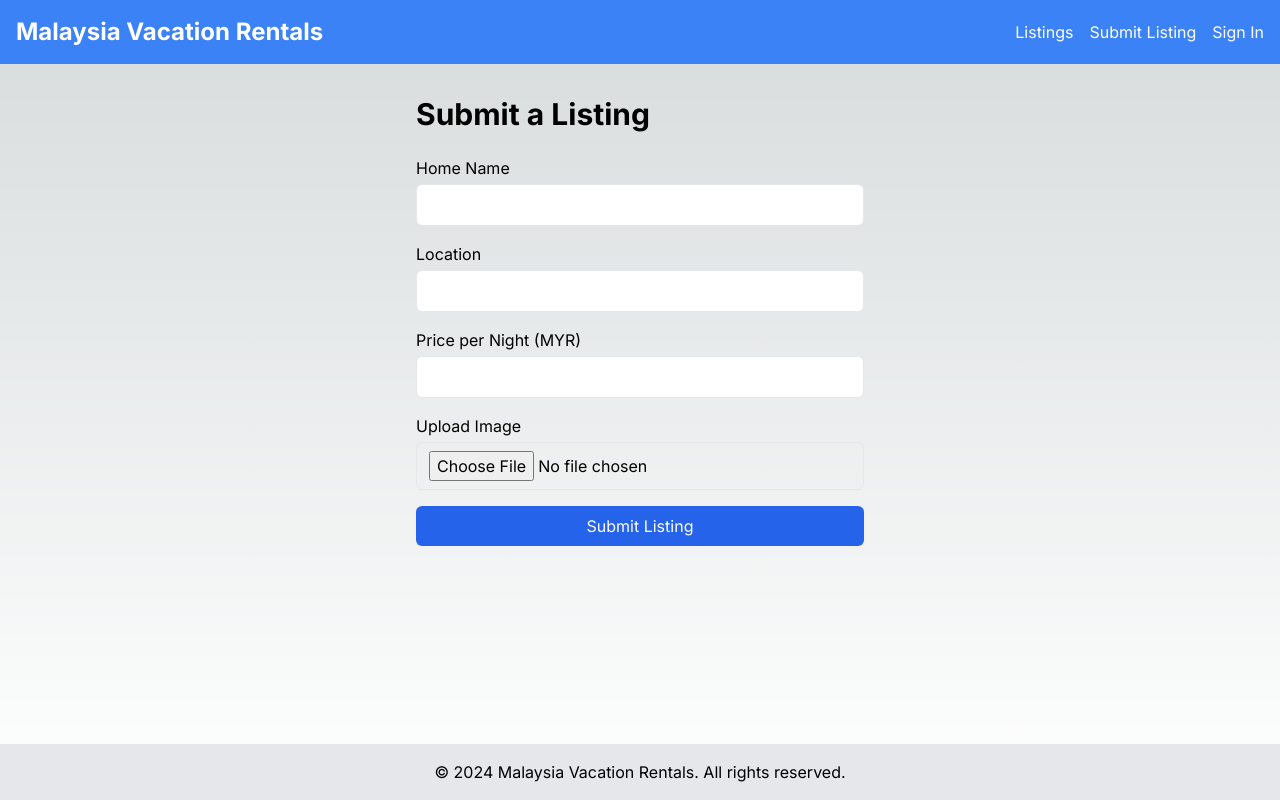
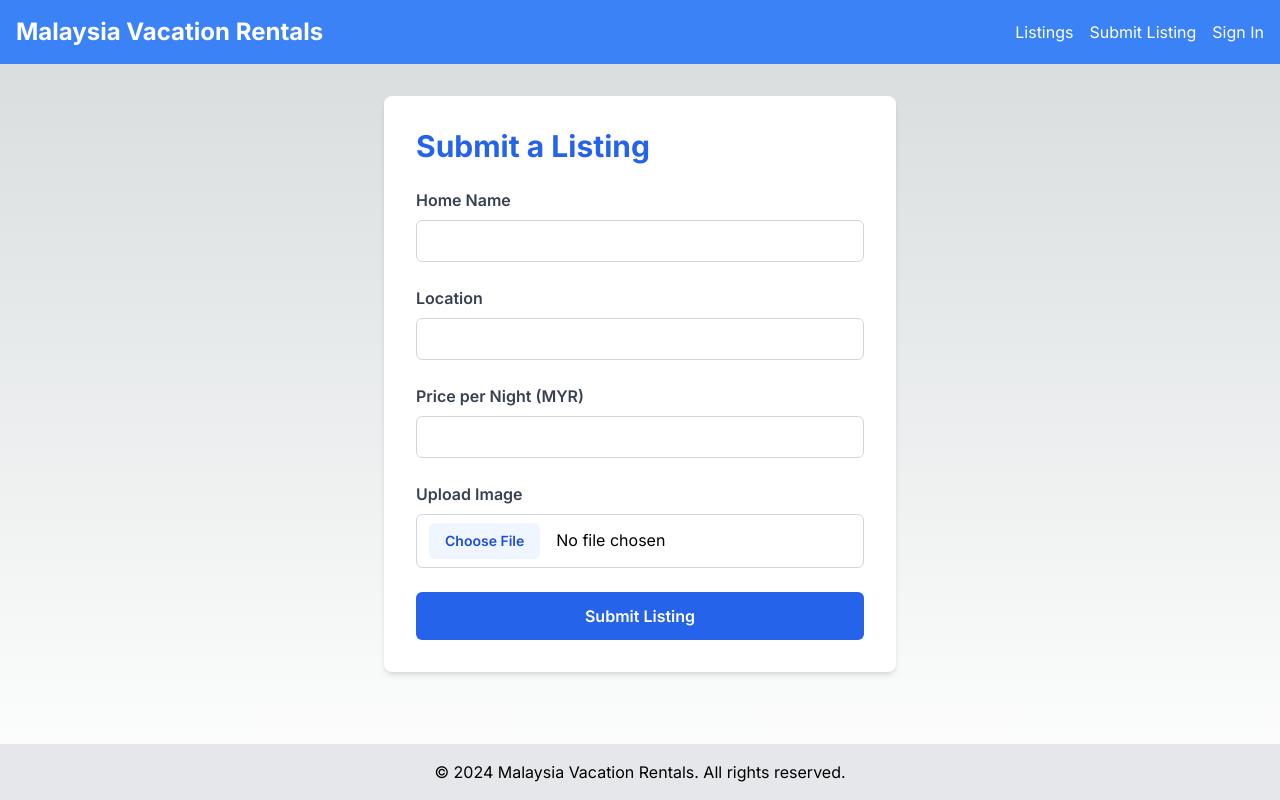
Before and after one commit to eddfulus/aidertest2, a Next.js app: page /submit-listing in a window 1280 px wide. Built offline with nearby package versions, Linux system fonts and the light colour scheme; no server answers.

Commit message:
Enhance the submit listing page with improved styling and layout.

```diff
--- a/app/submit-listing/page.tsx
+++ b/app/submit-listing/page.tsx
@@ -66,11 +66,11 @@ export default function SubmitListing() {
   };
 
   return (
-    <div className="max-w-md mx-auto">
-      <h1 className="text-3xl font-bold mb-6">Submit a Listing</h1>
-      <form onSubmit={handleSubmit} className="space-y-4">
+    <div className="max-w-lg mx-auto bg-white p-8 rounded-lg shadow-md">
+      <h1 className="text-3xl font-bold mb-6 text-blue-600">Submit a Listing</h1>
+      <form onSubmit={handleSubmit} className="space-y-6">
         <div>
-          <label htmlFor="homeName" className="block mb-1">Home Name</label>
+          <label htmlFor="homeName" className="block mb-2 font-semibold text-gray-700">Home Name</label>
           <input
             type="text"
             id="homeName"
@@ -78,11 +78,11 @@ export default function SubmitListing() {
             value={formData.homeName}
             onChange={handleChange}
             required
-            className="w-full px-3 py-2 border rounded-md"
+            className="w-full px-3 py-2 border border-gray-300 rounded-md focus:outline-none focus:ring-2 focus:ring-blue-500"
           />
         </div>
         <div>
-          <label htmlFor="location" className="block mb-1">Location</label>
+          <label htmlFor="location" className="block mb-2 font-semibold text-gray-700">Location</label>
           <input
             type="text"
             id="location"
@@ -90,11 +90,11 @@ export default function SubmitListing() {
             value={formData.location}
             onChange={handleChange}
             required
-            className="w-full px-3 py-2 border rounded-md"
+            className="w-full px-3 py-2 border border-gray-300 rounded-md focus:outline-none focus:ring-2 focus:ring-blue-500"
           />
         </div>
         <div>
-          <label htmlFor="price" className="block mb-1">Price per Night (MYR)</label>
+          <label htmlFor="price" className="block mb-2 font-semibold text-gray-700">Price per Night (MYR)</label>
           <input
             type="number"
             id="price"
@@ -104,21 +104,21 @@ export default function SubmitListing() {
             required
             min="0"
             step="0.01"
-            className="w-full px-3 py-2 border rounded-md"
+            className="w-full px-3 py-2 border border-gray-300 rounded-md focus:outline-none focus:ring-2 focus:ring-blue-500"
           />
         </div>
         <div>
-          <label htmlFor="image" className="block mb-1">Upload Image</label>
+          <label htmlFor="image" className="block mb-2 font-semibold text-gray-700">Upload Image</label>
           <input
             type="file"
             id="image"
             name="image"
             onChange={handleChange}
             accept="image/*"
-            className="w-full px-3 py-2 border rounded-md"
+            className="w-full px-3 py-2 border border-gray-300 rounded-md focus:outline-none focus:ring-2 focus:ring-blue-500 file:mr-4 file:py-2 file:px-4 file:rounded-md file:border-0 file:text-sm file:font-semibold file:bg-blue-50 file:text-blue-700 hover:file:bg-blue-100"
           />
         </div>
-        <button type="submit" className="w-full bg-blue-600 text-white py-2 px-4 rounded-md hover:bg-blue-700 transition-colors">
+        <button type="submit" className="w-full bg-blue-600 text-white py-3 px-4 rounded-md hover:bg-blue-700 transition-colors font-semibold">
           Submit Listing
         </button>
       </form>
```
